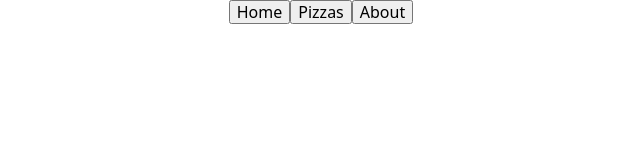
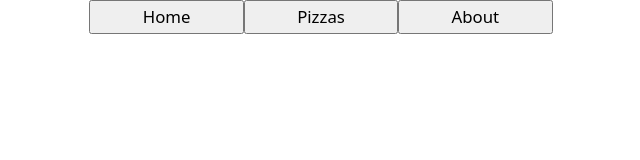
Before and after one commit to It-is-Michel/Odin-Restaurant-page, a website built with webpack: page src/template.html in a window 1280 px wide. Shown: the whole page, without its empty margins (319-959 px from the left). Built offline with nearby package versions, Linux system fonts and the light colour scheme.

Commit message:
feat(feat_webHeader): Increase navegator buttons size

```diff
--- a/src/styles.css
+++ b/src/styles.css
@@ -15,11 +15,27 @@
 }
 
 .web-navegator__ul {
+  --buttons-width: 18rex;
+  --buttons-height: calc(2 * var(--font-size-text-normal));
+
+  height: var(--buttons-height);
+
   margin: 0;
   padding: 0;
   list-style: none;
 
   display: grid;
   grid-auto-flow: column;
+  grid-auto-columns: var(--buttons-width);
   justify-content: center;
+  place-items: stretch;
 }
+
+.web-navegator__home-button,
+.web-navegator__pizzas-button,
+.web-navegator__about-button {
+  width: 100%;
+  height: 100%;
+
+  font-size: var(--font-size-text-normal);
+}
```
